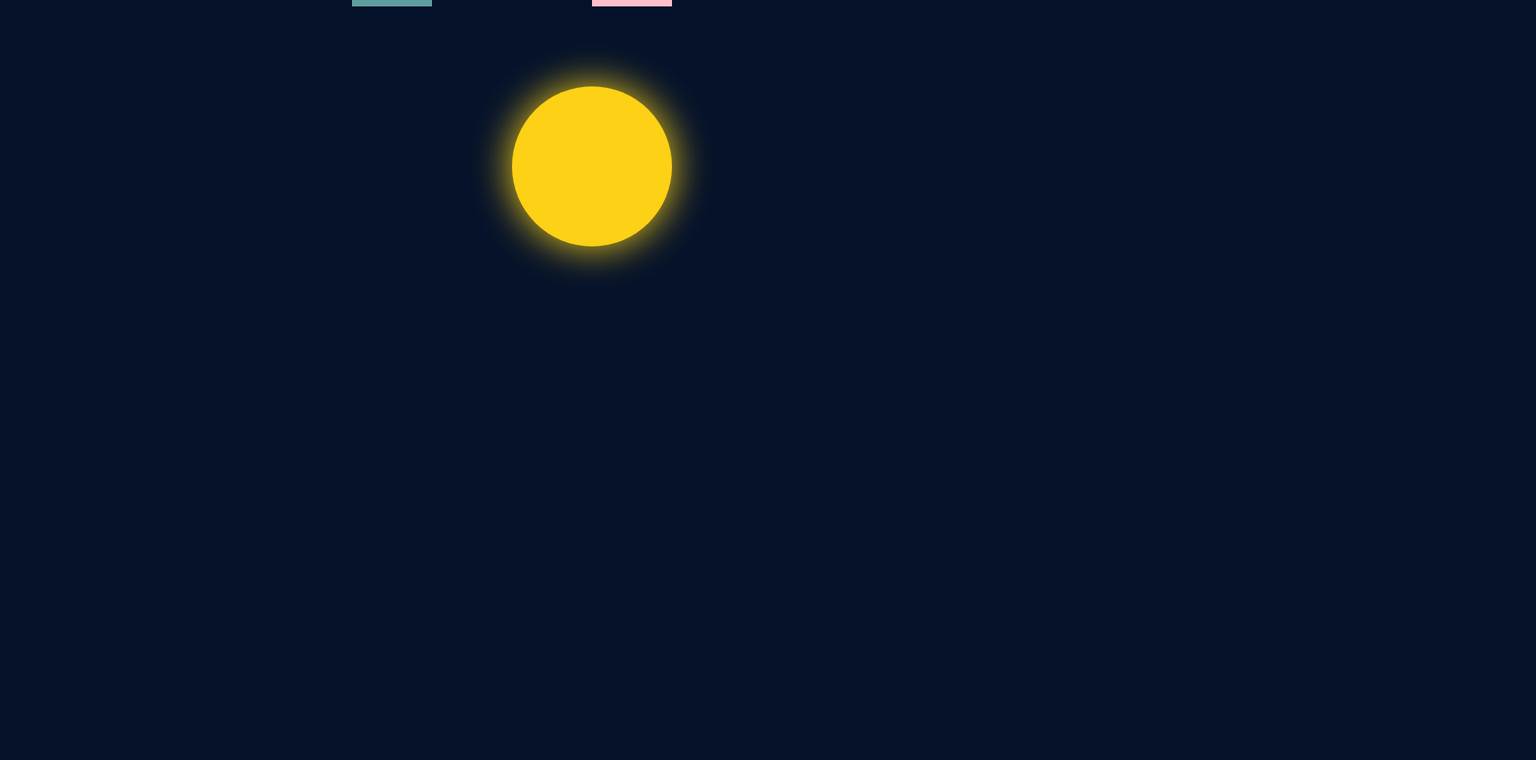
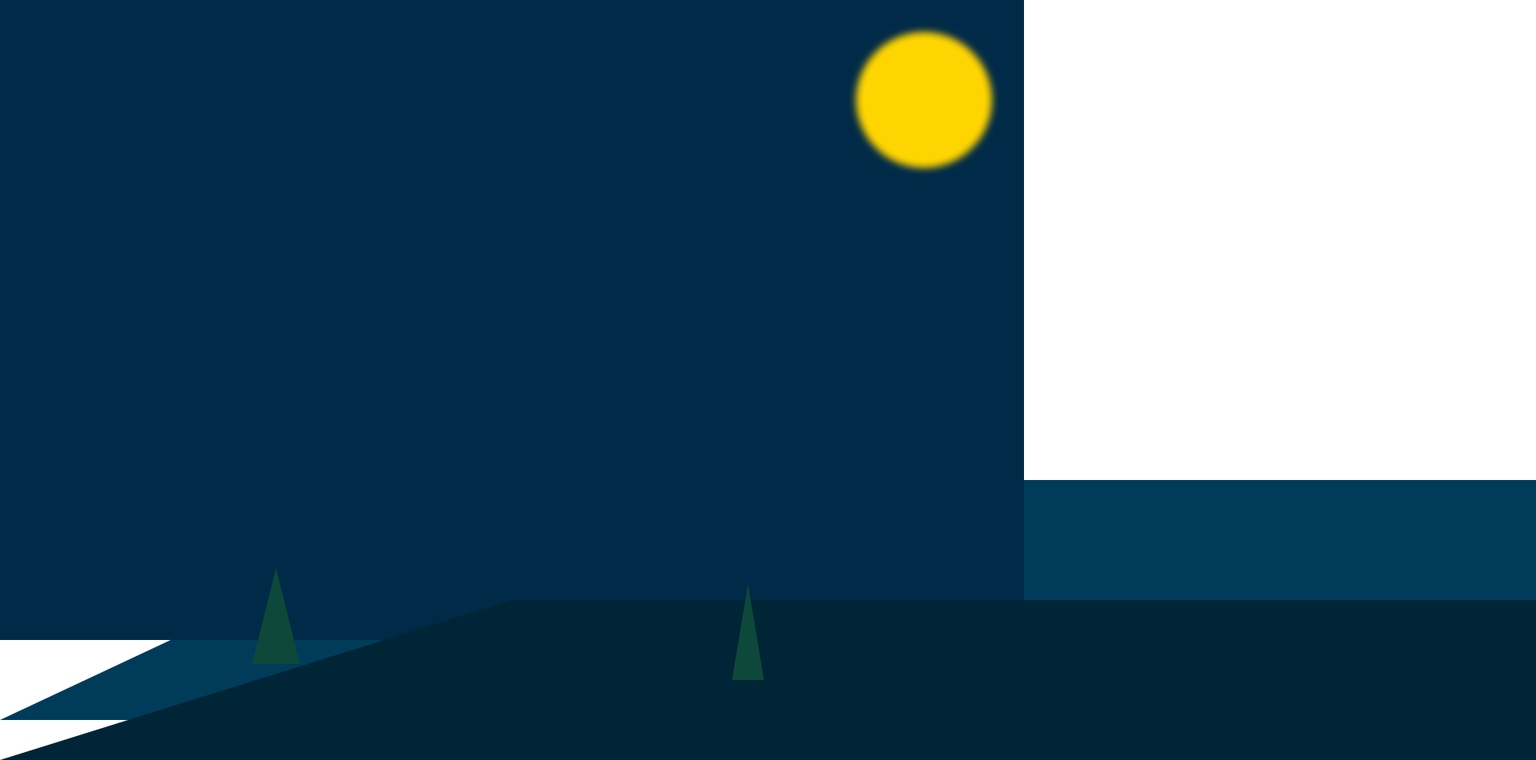
Before and after one commit to leonardo0820/HOLANDA, a plain HTML site: page index.html in a window 1280 px wide. Shown: the top 950 px of the page at 80% size, 1920 px wide, since content can reach past the window. Before the commit the page ends 800 px from the top, so only its background shows below. Drawn offline with Linux system fonts and the light colour scheme.

Commit message:
Update index.html

```diff
--- a/index.html
+++ b/index.html
@@ -1,110 +1,74 @@
-<!DOCTYPE html>
-<html>
-  <head>
-    <title>Viendo la luna</title>
-    <meta charset="UTF-8">
+<div class="scene">
+  <div class="moon"></div>
+  <div class="mountain mountain1"></div>
+  <div class="mountain mountain2"></div>
+  <div class="tree tree1"></div>
+  <div class="tree tree2"></div>
+</div>
+
 <style>
   body {
-        background-color: #05122A;
+    margin: 0;
+    padding: 0;
   }
 
-      .container {
-        width: 600px;
-        margin: 0 auto;
+  .scene {
     position: relative;
+    width: 100%;
+    height: 100vh;
+    background-color: #002a47;
   }
 
   .moon {
-        width: 200px;
-        height: 200px;
+    position: absolute;
+    top: 50px;
+    right: 50px;
+    width: 150px;
+    height: 150px;
     border-radius: 50%;
-        background-color: #FCD116;
-        position: absolute;
-        top: 100px;
-        right: 100px;
-        box-shadow: 0 0 50px #FCD116;
+    background-color: #ffd500;
+    box-shadow: 0 0 10px 10px #ffd500;
   }
 
-      .person {
+  .mountain {
     position: absolute;
     bottom: 0;
+    width: 100%;
+    height: 0;
+    border-left: 50vw solid transparent;
+    border-right: 50vw solid transparent;
   }
 
-      .person--male {
-        width: 100px;
-        height: 200px;
-        background-color: #5F9EA0;
-        left: 100px;
-        border-radius: 50px 50px 0 0;
+  .mountain1 {
+    z-index: -1;
+    border-bottom: 300px solid #003c5a;
+    transform: translateY(100px);
   }
 
-      .person--female {
-        width: 100px;
-        height: 200px;
-        background-color: #FFC0CB;
-        right: 100px;
-        border-radius: 50px 50px 0 0;
+  .mountain2 {
+    border-bottom: 200px solid #002536;
+    transform: translateY(150px);
   }
 
-      .person__head {
-        width: 50px;
-        height: 50px;
-        background-color: #333;
-        border-radius: 50%;
-        margin: 0 auto;
-        position: relative;
-        top: -25px;
-        box-shadow: 0 0 10px #333;
+  .tree {
+    position: absolute;
+    bottom: 0;
+    width: 0;
+    height: 0;
+    border-left: 25px solid transparent;
+    border-right: 25px solid transparent;
+    transform-origin: bottom center;
   }
 
-      .person__hair {
-        width: 80px;
-        height: 80px;
-        background-color: #000;
-        border-radius: 50%;
-        position: absolute;
-        top: -60px;
-        left: -15px;
-        z-index: 1;
+  .tree1 {
+    left: 25%;
+    border-bottom: 100px solid #0d483a;
+    transform: translateY(30px) scale(1.2);
   }
 
-      .person__eyes {
-        width: 20px;
-        height: 20px;
-        background-color: #fff;
-        border-radius: 50%;
-        position: absolute;
-        top: 20px;
-        left: 15px;
-        box-shadow: 5px 0 0 #fff, -5px 0 0 #fff;
-      }
-
-      .person__mouth {
-        width: 40px;
-        height: 20px;
-        background-color: #333;
-        position: absolute;
-        top: 40px;
-        left: 5px;
-        border-radius: 50% / 50%;
+  .tree2 {
+    right: 25%;
+    border-bottom: 150px solid #0d483a;
+    transform: translateY(50px) scale(0.8);
   }
 </style>
-  </head>
-  <body>
-    <div class="container">
-      <div class="moon"></div>
-      <div class="person person--male">
-        <div class="person__hair"></div>
-        <div class="person__head"></div>
-        <div class="person__eyes"></div>
-        <div class="person__mouth"></div>
-      </div>
-      <div class="person person--female">
-        <div class="person__hair"></div>
-        <div class="person__head"></div>
-        <div class="person__eyes"></div>
-        <div class="person__mouth"></div>
-      </div>
-    </div>
-  </body>
-</html>
```
Lines whose indentation alone changed are shown as unchanged.
